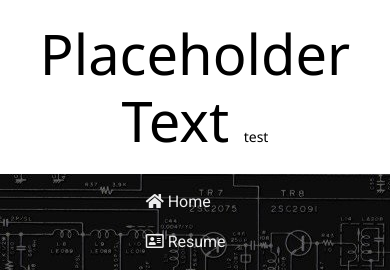
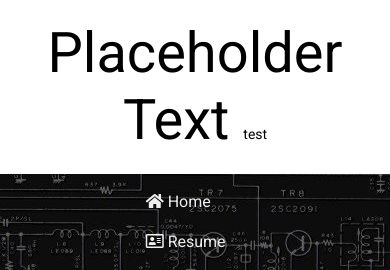
Before and after one commit to 44ghz/44ghz.github.io, a plain HTML site: page index.html in a window 390 px wide. Shown: the top 270 px of the page. Drawn offline with nearby package versions, Linux system fonts and the light colour scheme.

Commit message:
Fixed the title missing its font on mobile

```diff
--- a/wwwroot/site.css
+++ b/wwwroot/site.css
@@ -58,7 +58,7 @@ p {
   font-size: 3.5rem;
   font-weight: 370;
   line-height: 1.2;
-	font-family: "Segoe UI";
+	font-family: "Roboto", "Segoe UI", "Open Sans", "Optima", sans-serif;
 }
 
 .pre-scrollable {
```
